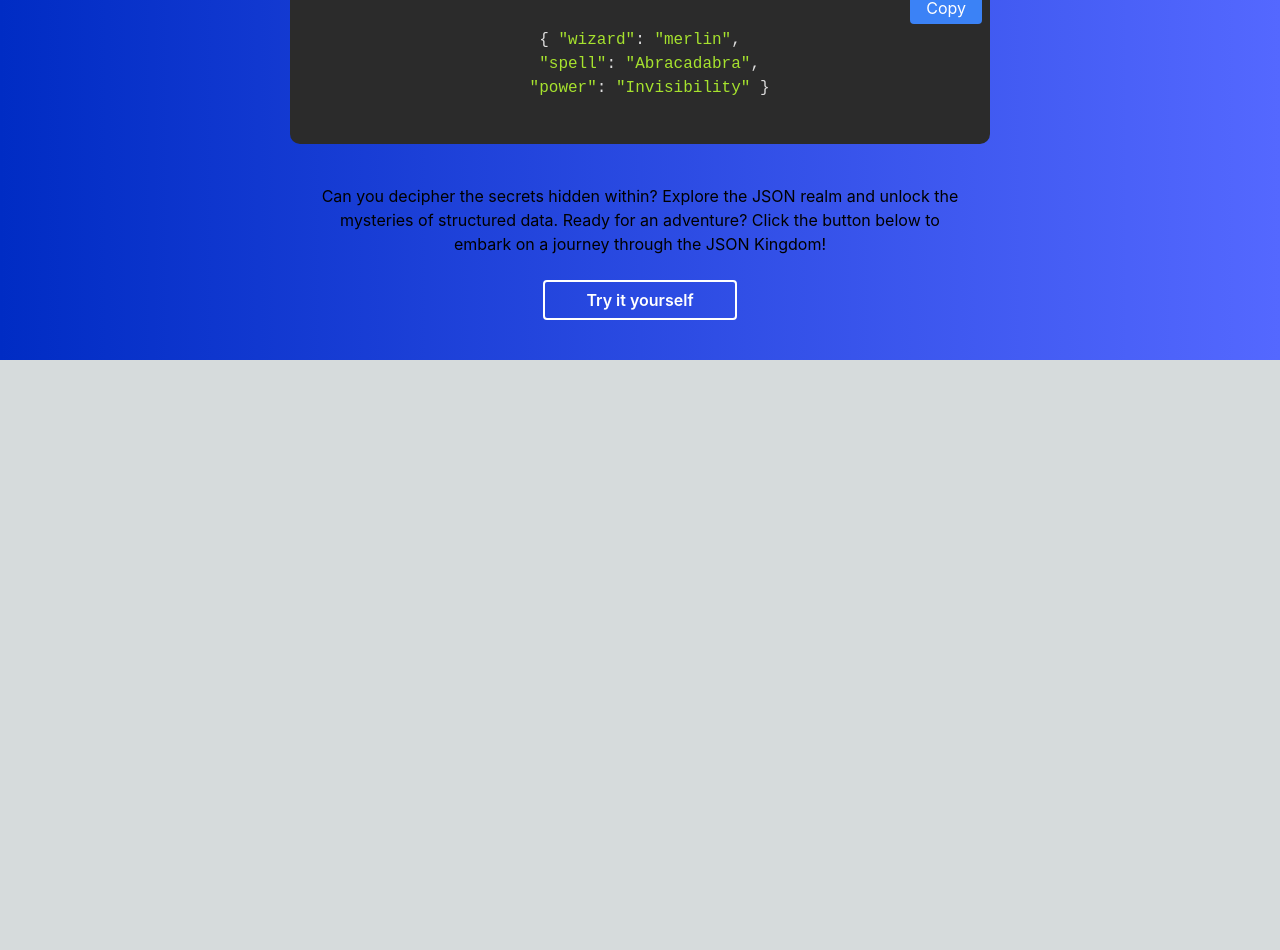
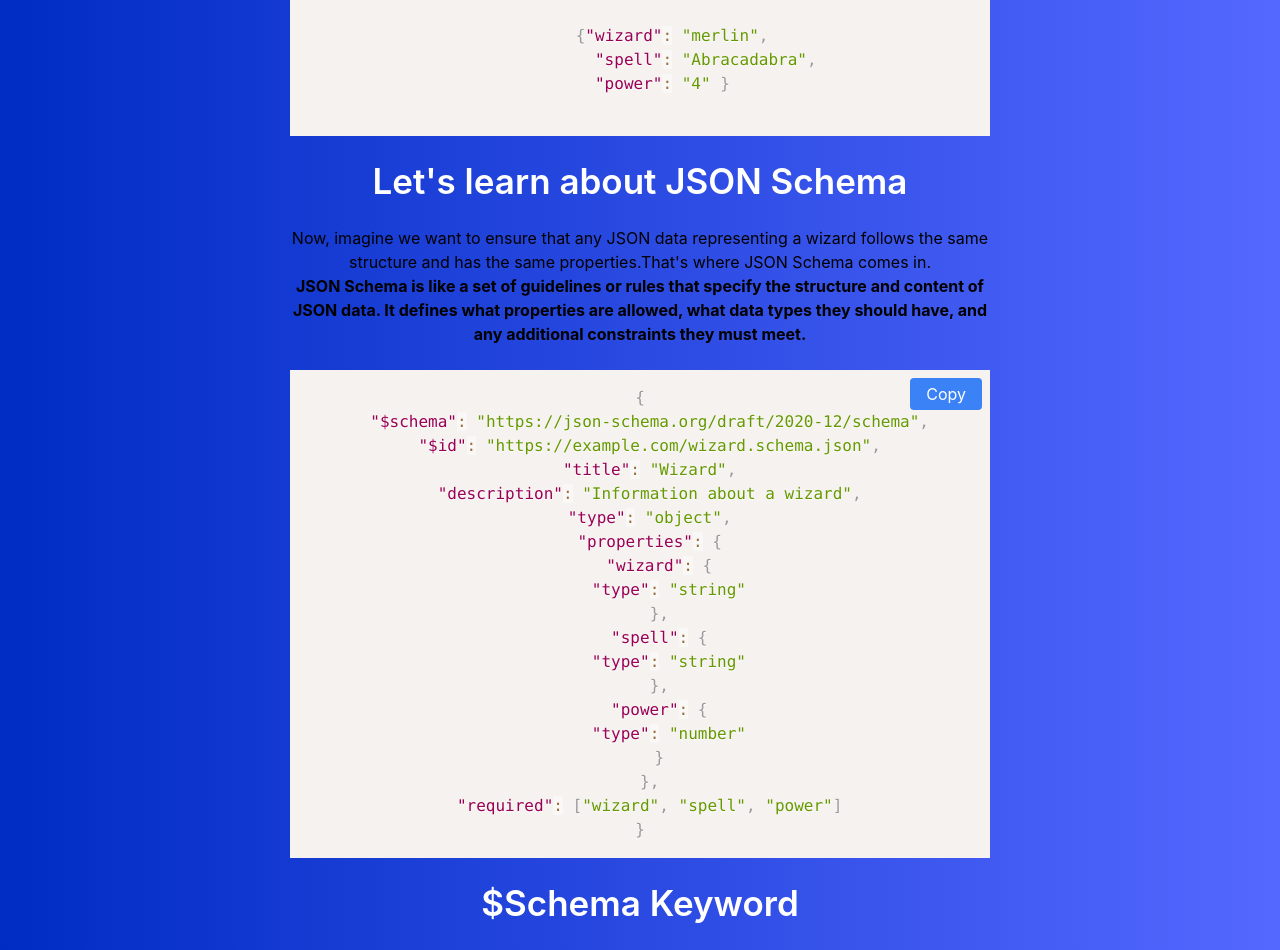
Before and after one commit to TamannaVerma99/JSON-Editor-Project, a Next.js app: page /firststep in a window 1280 px wide. Shown: the part 508-1458 px from the top of the page. Before the commit the page ends 868 px from the top, so only its background shows below. Built offline with nearby package versions, Linux system fonts and the light colour scheme.

Commit message:
Update index.tsx

```diff
--- a/pages/firststep/index.tsx
+++ b/pages/firststep/index.tsx
@@ -1,33 +1,39 @@
-import { useEffect, useRef } from "react";
+import { useEffect, useRef, useState } from "react";
 import Link from 'next/link';
-import hljs from "highlight.js/lib/core";
-import javascript from "highlight.js/lib/languages/javascript";
 import "highlight.js/styles/monokai.css";
-import { useState } from "react";
+import { Prism as SyntaxHighlighter } from 'react-syntax-highlighter';
 
 
-hljs.registerLanguage("javascript", javascript);
 
 export default function Home() {
   const [copied, setCopied] = useState(false);
-  const codeRef = useRef<HTMLElement | null>(null); // Specify the type of useRef
+  const codeRef = useRef<HTMLDivElement>(null); // Specify the type of useRef
 
+  const copyToClipboard = () => {
+    if (codeRef.current) {
+      const textArea = document.createElement('textarea');
+      textArea.value = codeRef.current.textContent || '';
+      document.body.appendChild(textArea);
+      textArea.select();
+      document.execCommand('copy');
+      document.body.removeChild(textArea);
+      setCopied(true);
+
+      // Reset the button text after 2 seconds
+      setTimeout(() => {
+        setCopied(false);
+      }, 2000);
+    }
+  };
   useEffect(() => {
-    if (codeRef.current) { // Check if codeRef.current is not null
-      hljs.highlightBlock(codeRef.current);
+    if (codeRef.current) {
+      const preElement = codeRef.current.querySelector('pre');
+      if (preElement) {
+        preElement.style.textAlign = 'center';
+      }
     }
   }, []);
-  const copyToClipboard = () => {
-    if (codeRef.current) {
-      navigator.clipboard.writeText(codeRef.current.textContent || '');
-    }
-    setCopied(true);
 
-    // Reset the button text after 2 seconds
-    setTimeout(() => {
-      setCopied(false);
-    }, 2000);
-  };
 
   return (
     <main className='mt-0 p-0 h-full w-full flex flex-col items-center bg-gradient-to-r from-startBlue from-1.95% to-endBlue bg-no-repeat'>
@@ -50,6 +56,23 @@ export default function Home() {
           <div className='max-w-[700px] text-center lg:mt-2 mb-6 mx-auto'>
             Imagine you have a magical potion that holds the power of information. This potion, known as JSON, is made up of key-value pairs, just like the secrets whispered between wizards. Here's a glimpse:
           </div>
+          <div className='max-w-[700px] lg:w-[700px] md:w-[500px] text-center mx-auto lg:mt-2 relative '>
+    <SyntaxHighlighter language="javascript" >{`
+                            {"wizard": "merlin",
+                              "spell": "Abracadabra",
+                              "power": "4" }
+      `}
+      </SyntaxHighlighter>
+
+</div>
+<h1 className='lg:leading-header text-h1mobile lg:text-h3 font-semibold text-white text-center px-1 md:px-0 mx-auto'>
+            Let's learn about JSON Schema
+          </h1>
+          <div className='max-w-[700px] text-center lg:mt-2 mb-6 mx-auto'>
+          Now, imagine we want to ensure that any JSON data representing a wizard follows the same structure and has the same properties.That's where JSON Schema comes in.
+          <p><b>JSON Schema is like a set of guidelines or rules that specify the structure and content of JSON data. It defines what properties are allowed, what data types they should have, and any additional constraints they must meet.</b></p>
+
+          </div>
           <div className='max-w-[700px] lg:w-[700px] md:w-[500px] text-center mx-auto lg:mt-2 relative'>
 
   <button
@@ -58,19 +81,39 @@ export default function Home() {
   >
     {copied ? "Copied" : "Copy"}
   </button>
-  <pre>
-    <code className="javascript" style={{ background: "transparent",backgroundColor:'#2b2b2b',color:"#ffffff !important" ,padding: "20px",borderRadius:"10px"}} ref={codeRef}>
-      {`
-{ "wizard": "merlin",
-  "spell": "Abracadabra",
-  "power": "Invisibility" }
-      `}
-    </code>
-  </pre>
+  <div  ref={codeRef}>
+  <SyntaxHighlighter language="javascript" >
+    {`{
+  "$schema": "https://json-schema.org/draft/2020-12/schema",
+  "$id": "https://example.com/wizard.schema.json",
+  "title": "Wizard",
+  "description": "Information about a wizard",
+  "type": "object",
+  "properties": {
+    "wizard": {
+      "type": "string"
+    },
+    "spell": {
+      "type": "string"
+    },
+    "power": {
+      "type": "number"
+    }
+  },
+  "required": ["wizard", "spell", "power"]
+}`}
+</SyntaxHighlighter>
 </div>
-
+</div>
+<h1 className='lg:leading-header text-h1mobile lg:text-h3 font-semibold text-white text-center px-1 md:px-0 mx-auto'>
+           $Schema Keyword
+          </h1>
+<div className='max-w-[700px] text-center lg:mt-2 mb-6 mx-auto'>
+The $schema keyword in JSON Schema is used to indicate the version of the JSON Schema standard being used. It provides a URL that points to the JSON Schema draft being followed for validating the JSON data.
+   Here,the $schema keyword is set to "https://json-schema.org/draft/2020-12/schema", which indicates that the JSON Schema is based on the draft version 2020-12 of the JSON Schema standard.
+        </div>
           <div className='lg:w-[650px] mx-auto my-10 flex flex-col gap-6 items-center justify-center'>
-            Can you decipher the secrets hidden within? Explore the JSON realm and unlock the mysteries of structured data. Ready for an adventure? Click the button below to embark on a journey through the JSON Kingdom!
+          Ready to embark on an adventure into the JSON realm? Test your skills by crafting a valid JSON Schema for Draft 2020-12! Click the button below to begin your journey through the JSON Kingdom!
             <Link href='/editor1' className='flex items-center justify-center rounded border-2 border-white text-white w-[194px] h-[40px] font-semibold'>Try it yourself</Link>
           </div>
         </div>
```
